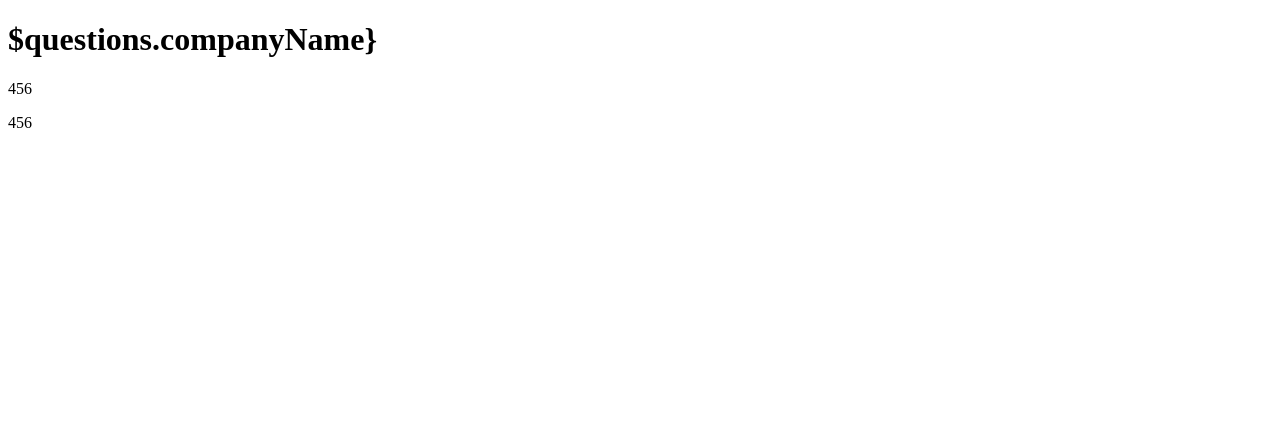
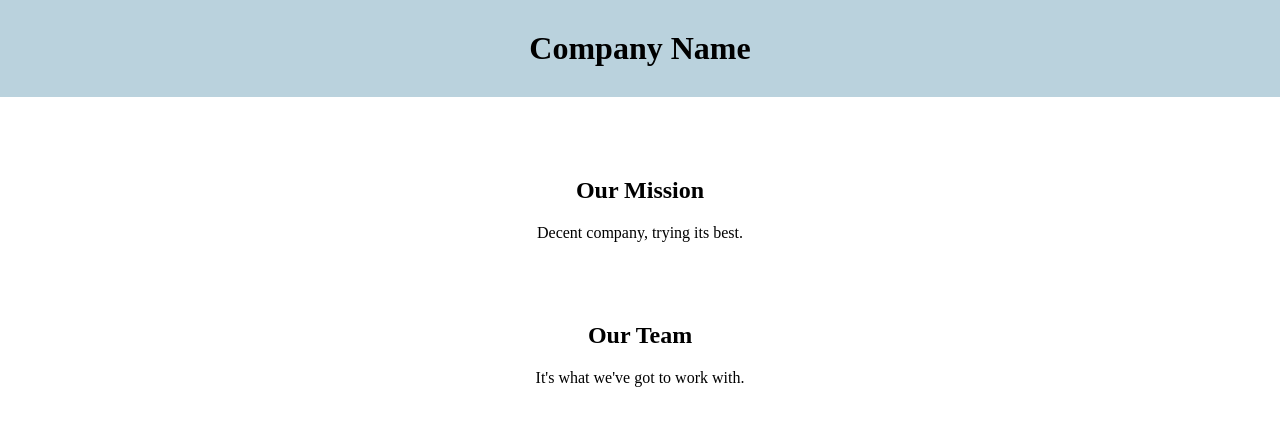
Before and after one commit to tomekregulski/rosterUp, a website: page roster.html in a window 1280 px wide. Drawn offline with Linux system fonts and the light colour scheme.

Commit message:
linked stylesheet

```diff
--- a/roster.html
+++ b/roster.html
@@ -4,17 +4,22 @@
     <meta charset="UTF-8">
     <meta http-equiv="X-UA-Compatible" content="IE=edge">
     <meta name="viewport" content="width=device-width, initial-scale=1.0">
-    <title>3456 - 456Roster</title>
+    <link rel="stylesheet" href="style.css" />
+    <title>Company Name - Project Name</title>
 </head>
 <body>
     <header>
-        <h1>$questions.companyName}</h1>
+        <h1>Company Name</h1>
     </header>
     <main>
         <section id="overview">
-            <div>
-                <p>456</p>
-                <p>456</p>
+            <div id="company">
+              <h2>Our Mission</h2>
+              <p>Decent company, trying its best.</p>
+            </div>
+            <div id="team">
+              <h2>Our Team</h2>
+              <p>It's what we've got to work with.</p>
             </div>
         </section>
     </main>
--- /dev/null
+++ b/style.css
@@ -0,0 +1,29 @@
+body {
+  background-color: white;
+  margin: 0;
+}
+
+header {
+  background-color: rgba(129, 174, 194, 0.548);
+}
+
+h1 {
+  text-align: center;
+  padding: 30px 0;
+  margin: 0;
+}
+
+#overview {
+  text-align: center;
+  margin-top: 80px;
+}
+
+#company {
+  text-align: center;
+  margin-top: 80px;
+}
+
+#team {
+  text-align: center;
+  margin-top: 80px;
+}
```
Also changed, not shown: index.js (+10 -5 lines).
